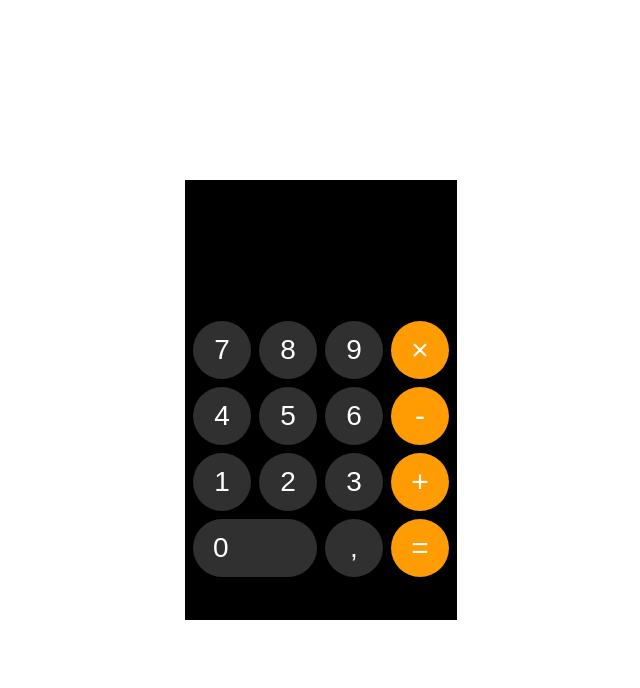
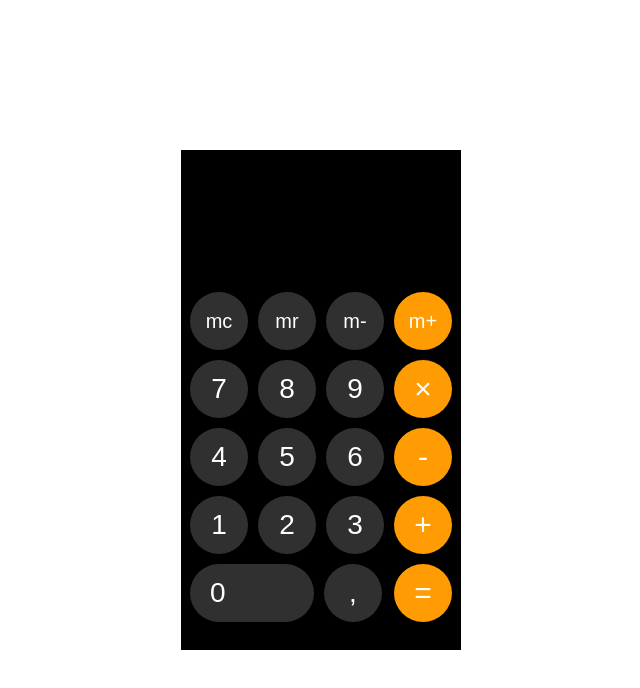
Before and after one commit to AlinaAndriychuk/Calculator, a React app: page / in a window 1280 px wide. Shown: the whole page, without its empty margins (319-959 px from the left). Built offline with nearby package versions, Linux system fonts and the light colour scheme.

Commit message:
state buttons

```diff
--- /dev/null
+++ b/src/Buttons/StateButtons.js
@@ -0,0 +1,18 @@
+import React, {useState} from 'react';
+
+let buttonValues = ["mc", "mr", "m-"];
+
+function StateButtons() {
+  return (
+    <React.Fragment>
+      {buttonValues.map((item, index)=> {
+        return (
+          <button className="btn btn--black btn--small" key={index}>{item}</button>
+        )
+      })}
+      <button className="btn btn--orange btn--small">m+</button>
+    </React.Fragment>
+  )
+};
+
+export default StateButtons;
--- a/src/index.css
+++ b/src/index.css
@@ -7,15 +7,15 @@ body {
 
 .container {
   background-color: #000000;
-  height: 400px;
+  height: 460px;
   margin: auto;
   padding: 40px 4px 0;
-  width: 264px;
+  width: 272px;
 }
 
 .numbers-container {
   float: left;
-  width: 198px;
+  width: 204px;
 }
 
 .btn {
@@ -25,7 +25,7 @@ body {
   cursor: pointer;
   font-size: 28px;
   height: 58px;
-  margin: 4px;
+  margin: 5px;
   width: 58px;
 }
 
@@ -61,3 +61,7 @@ body {
 .field:focus {
   outline: none;
 }
+
+.btn--small {
+  font-size: 20px;
+}
--- a/src/index.js
+++ b/src/index.js
@@ -1,6 +1,6 @@
 "use-strict";
 
-import React, { useRef, useState } from 'react';
+import React from 'react';
 import ReactDOM from 'react-dom';
 import './index.css';
 import * as serviceWorker from './serviceWorker';
@@ -8,10 +8,12 @@ import NumberButtons from './Buttons/NumberButtons';
 import Actions from './Buttons/Actions';
 import EqualButton from './Buttons/EqualButton';
 import Field from './Field/Field';
+import StateButtons from './Buttons/StateButtons';
 
 ReactDOM.render(
   <React.Fragment>
     <Field></Field>
+    <StateButtons></StateButtons>
     <NumberButtons></NumberButtons>
     <Actions></Actions>
     <EqualButton></EqualButton>
```
